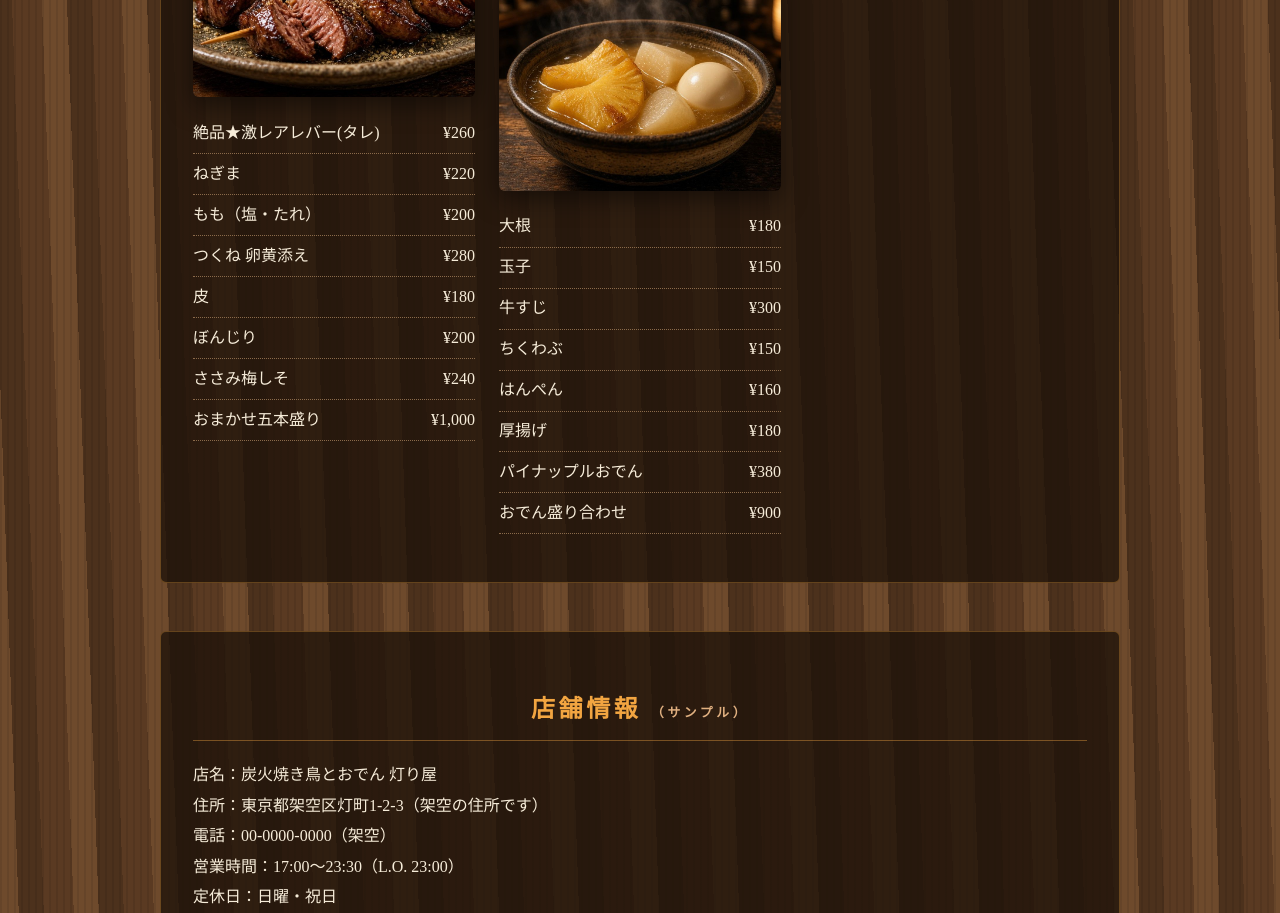
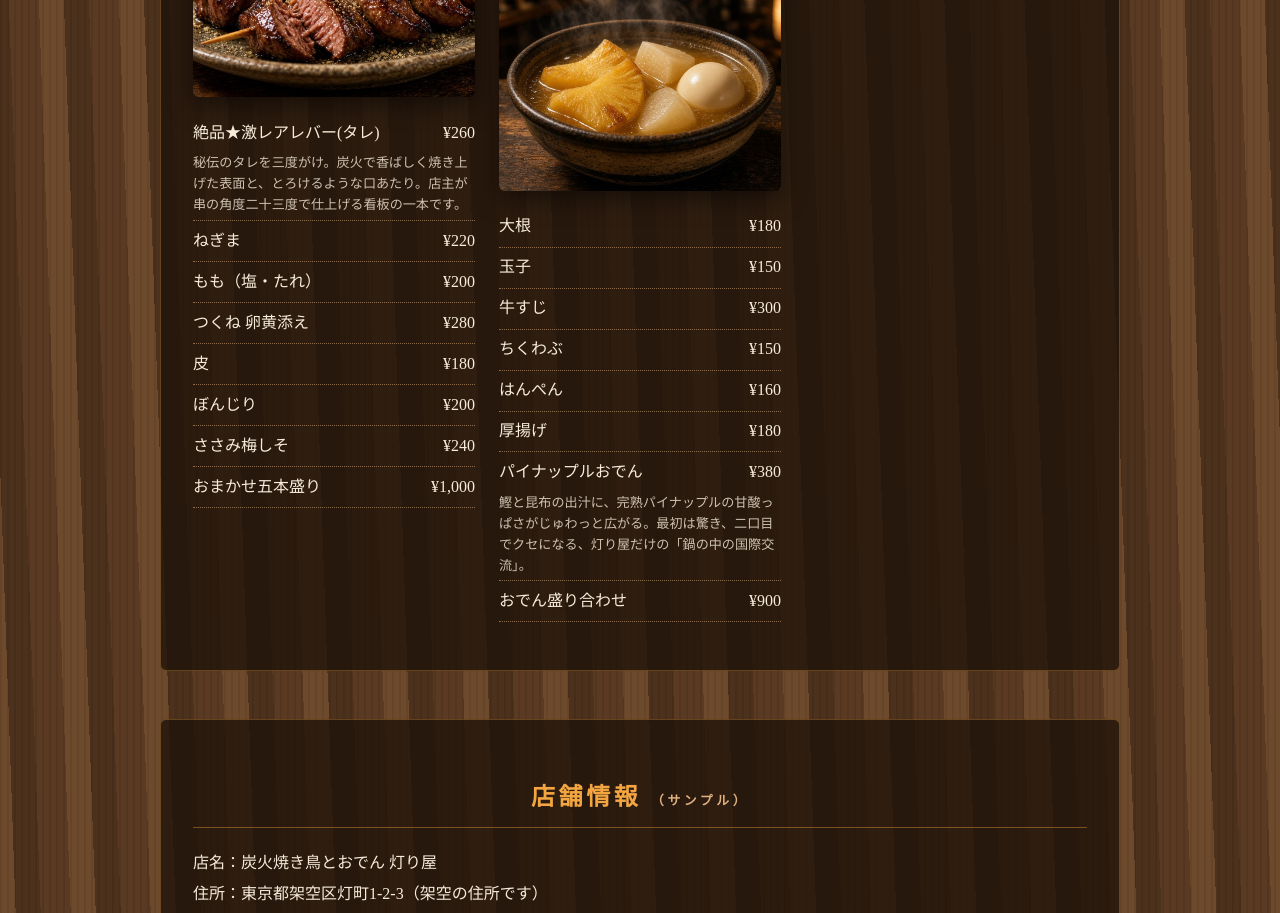
Before and after one commit to akariyachan/akariya, a plain HTML site: page index.html in a window 1280 px wide. Shown: the part 5445-6358 px from the top of the page. Drawn offline with Linux system fonts and the light colour scheme.

Commit message:
看板メニュー2品に紹介コメントを追加

```diff
--- a/index.html
+++ b/index.html
@@ -31,6 +31,7 @@ footer{text-align:center;padding:2em;font-size:.85rem;background:rgba(20,12,6,.9
 @media(max-width:600px){.chochin{display:none}section{margin:1.5em .6em;padding:1.2em}}
 .photo{width:100%;height:auto;border-radius:6px;display:block;margin:1em 0;box-shadow:0 8px 24px rgba(0,0,0,.5)}
 .menu .photo{aspect-ratio:4/3;object-fit:cover}.pair{display:grid;grid-template-columns:1fr 1fr;gap:.6em}.pair .photo{margin:.5em 0}
+li.has-note{flex-wrap:wrap}li.has-note .note{flex-basis:100%;display:block;font-size:.82em;opacity:.8;line-height:1.6;margin-top:.3em}
 </style></head><body>
 <nav><a href="#concept">こだわり</a><a href="#menu">お品書き</a><a href="#info">店舗情報</a><a href="#reserve">ご予約</a></nav>
 <header class="hero"><div class="noren"><div></div><div></div><div></div><div></div><div></div></div>
@@ -76,8 +77,8 @@ footer{text-align:center;padding:2em;font-size:.85rem;background:rgba(20,12,6,.9
 </section>
 
 <section id="menu"><h2>お品書き</h2><p class="sample" style="text-align:center">※価格はすべて架空のサンプルです（税込）</p><div class="menu">
-<div><h3>焼き鳥</h3><div class="pair"><img class="photo" src="images/yakitori.jpg" alt="炭火の上で焼かれる焼き鳥の串" loading="lazy"><img class="photo" src="images/tsukune.jpg" alt="卵黄を添えたつくねとねぎまの盛り合わせ" loading="lazy"></div><img class="photo" src="images/rare-liver.jpg" alt="絶品★激レアレバー(タレ)の串" loading="lazy"><ul><li>絶品★激レアレバー(タレ)<span>¥260</span></li><li>ねぎま<span>¥220</span></li><li>もも（塩・たれ）<span>¥200</span></li><li>つくね 卵黄添え<span>¥280</span></li><li>皮<span>¥180</span></li><li>ぼんじり<span>¥200</span></li><li>ささみ梅しそ<span>¥240</span></li><li>おまかせ五本盛り<span>¥1,000</span></li></ul></div>
-<div><h3>おでん</h3><img class="photo" src="images/oden.jpg" alt="出汁がしみた大根や玉子が入ったおでんの鍋" loading="lazy"><img class="photo" src="images/pineapple-oden.jpg" alt="出汁で煮込んだパイナップルのおでん" loading="lazy"><ul><li>大根<span>¥180</span></li><li>玉子<span>¥150</span></li><li>牛すじ<span>¥300</span></li><li>ちくわぶ<span>¥150</span></li><li>はんぺん<span>¥160</span></li><li>厚揚げ<span>¥180</span></li><li>パイナップルおでん<span>¥380</span></li><li>おでん盛り合わせ<span>¥900</span></li></ul></div>
+<div><h3>焼き鳥</h3><div class="pair"><img class="photo" src="images/yakitori.jpg" alt="炭火の上で焼かれる焼き鳥の串" loading="lazy"><img class="photo" src="images/tsukune.jpg" alt="卵黄を添えたつくねとねぎまの盛り合わせ" loading="lazy"></div><img class="photo" src="images/rare-liver.jpg" alt="絶品★激レアレバー(タレ)の串" loading="lazy"><ul><li class="has-note">絶品★激レアレバー(タレ)<span>¥260</span><small class="note">秘伝のタレを三度がけ。炭火で香ばしく焼き上げた表面と、とろけるような口あたり。店主が串の角度二十三度で仕上げる看板の一本です。</small></li><li>ねぎま<span>¥220</span></li><li>もも（塩・たれ）<span>¥200</span></li><li>つくね 卵黄添え<span>¥280</span></li><li>皮<span>¥180</span></li><li>ぼんじり<span>¥200</span></li><li>ささみ梅しそ<span>¥240</span></li><li>おまかせ五本盛り<span>¥1,000</span></li></ul></div>
+<div><h3>おでん</h3><img class="photo" src="images/oden.jpg" alt="出汁がしみた大根や玉子が入ったおでんの鍋" loading="lazy"><img class="photo" src="images/pineapple-oden.jpg" alt="出汁で煮込んだパイナップルのおでん" loading="lazy"><ul><li>大根<span>¥180</span></li><li>玉子<span>¥150</span></li><li>牛すじ<span>¥300</span></li><li>ちくわぶ<span>¥150</span></li><li>はんぺん<span>¥160</span></li><li>厚揚げ<span>¥180</span></li><li class="has-note">パイナップルおでん<span>¥380</span><small class="note">鰹と昆布の出汁に、完熟パイナップルの甘酸っぱさがじゅわっと広がる。最初は驚き、二口目でクセになる、灯り屋だけの「鍋の中の国際交流」。</small></li><li>おでん盛り合わせ<span>¥900</span></li></ul></div>
 <div><h3>飲み物</h3><ul><li>生ビール<span>¥600</span></li><li>ハイボール<span>¥500</span></li><li>日本酒（一合）<span>¥700〜</span></li><li>焼酎（芋・麦）<span>¥550</span></li><li>梅酒<span>¥550</span></li><li>烏龍茶<span>¥350</span></li></ul></div></div></section>
 <section id="info"><h2>店舗情報 <span class="sample">（サンプル）</span></h2><p>店名：炭火焼き鳥とおでん 灯り屋<br>住所：東京都架空区灯町1-2-3（架空の住所です）<br>電話：00-0000-0000（架空）<br>営業時間：17:00〜23:30（L.O. 23:00）<br>定休日：日曜・祝日<br>席数：カウンター8席・座敷16席</p></section>
 <section id="reserve"><h2>ご予約</h2><p class="sample">※デモ用フォームです。送信内容はどこにも送られません。</p>
```
